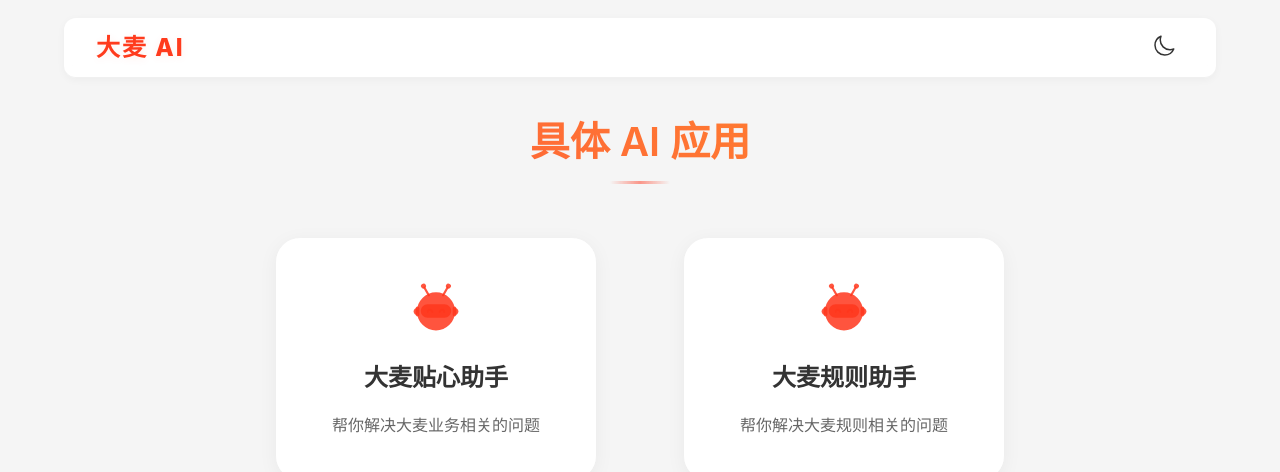
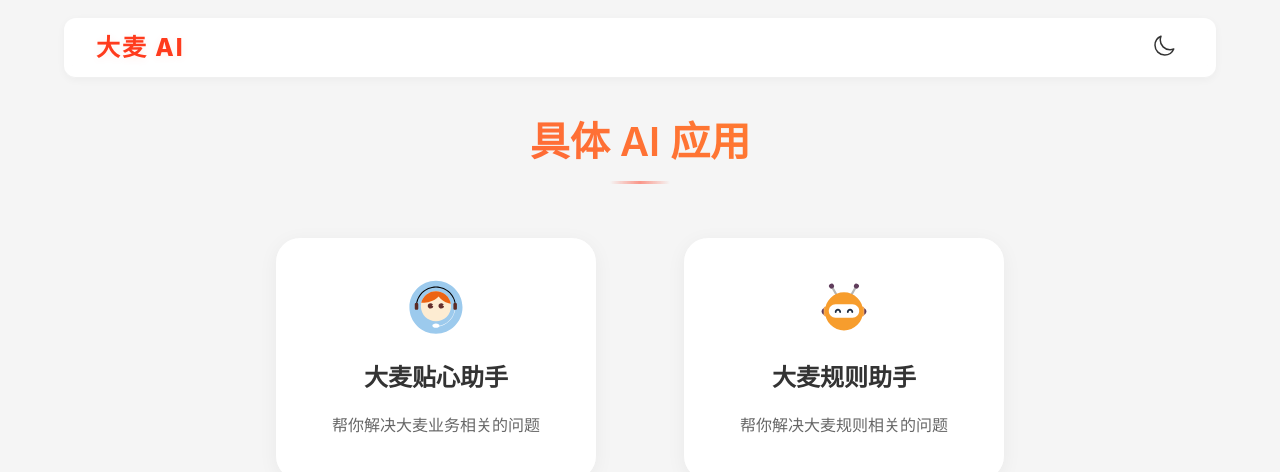
Before and after one commit to 11shcy/springai, a Vue app in the folder vue/: page / in a window 1280 px wide. Shown: the top 472 px of the page. Built offline with nearby package versions, Linux system fonts and the light colour scheme.

Commit message:
调整样式

```diff
--- a/vue/src/components/icons/DamaiAssistantIcon.vue
+++ b/vue/src/components/icons/DamaiAssistantIcon.vue
@@ -1,17 +1,17 @@
 <template>
     <svg class="icon" viewBox="0 0 1024 1024" version="1.1" xmlns="http://www.w3.org/2000/svg">
-      <path d="M390.826667 315.733333c-8.533333 5.12-20.48 1.706667-25.6-6.826666l-81.92-141.653334c-5.12-8.533333-1.706667-20.48 6.826666-25.6 8.533333-5.12 20.48-1.706667 25.6 6.826667l81.92 141.653333c5.12 10.24 3.413333 20.48-6.826666 25.6z" fill="currentColor" />
-      <path d="M243.445946 152.917333a46.08 46.08 0 1 0 79.812901-46.08 46.08 46.08 0 1 0-79.812901 46.08Z" fill="currentColor" />
-      <path d="M631.466667 315.733333c8.533333 5.12 20.48 1.706667 25.6-6.826666l81.92-141.653334c5.12-8.533333 1.706667-20.48-6.826667-25.6-8.533333-5.12-20.48-1.706667-25.6 6.826667L624.64 290.133333c-5.12 10.24-1.706667 20.48 6.826667 25.6z" fill="currentColor" />
-      <path d="M716.443722 169.996176a46.08 46.08 0 1 0 46.08-79.812901 46.08 46.08 0 1 0-46.08 79.812901Z" fill="currentColor" />
-      <path d="M858.453333 530.773333c34.133333 0 63.146667 27.306667 63.146667 63.146667 0 34.133333-27.306667 63.146667-63.146667 63.146667" fill="currentColor" />
-      <path d="M849.92 684.373333c-18.773333 0-34.133333-15.36-34.133333-34.133333v-114.346667c0-18.773333 15.36-34.133333 34.133333-34.133333s34.133333 15.36 34.133333 34.133333v114.346667c0 18.773333-15.36 34.133333-34.133333 34.133333z" fill="currentColor" />
-      <path d="M165.546667 530.773333c-34.133333 0-63.146667 27.306667-63.146667 63.146667 0 34.133333 27.306667 63.146667 63.146667 63.146667" fill="currentColor" />
-      <path d="M174.08 684.373333c18.773333 0 34.133333-15.36 34.133333-34.133333v-114.346667c0-18.773333-15.36-34.133333-34.133333-34.133333s-34.133333 15.36-34.133333 34.133333v114.346667c0 18.773333 15.36 34.133333 34.133333 34.133333z" fill="currentColor" />
-      <path d="M512 592.213333m-348.16 0a348.16 348.16 0 1 0 696.32 0 348.16 348.16 0 1 0-696.32 0Z" fill="currentColor" />
-      <path d="M667.306667 706.56H356.693333c-66.56 0-122.88-54.613333-122.88-122.88 0-66.56 54.613333-122.88 122.88-122.88h310.613334c66.56 0 122.88 54.613333 122.88 122.88 0 66.56-56.32 122.88-122.88 122.88z" fill="currentColor" />
-      <path d="M442.026667 621.226667c-10.24 0-17.066667-6.826667-17.066667-17.066667 0-13.653333-10.24-23.893333-23.893333-23.893333s-23.893333 10.24-23.893334 23.893333c0 10.24-6.826667 17.066667-17.066666 17.066667s-17.066667-6.826667-17.066667-17.066667c0-32.426667 25.6-58.026667 58.026667-58.026667s58.026667 25.6 58.026666 58.026667c0 8.533333-6.826667 17.066667-17.066666 17.066667z" fill="currentColor" />
-      <path d="M663.893333 621.226667c-10.24 0-17.066667-6.826667-17.066666-17.066667 0-13.653333-10.24-23.893333-23.893334-23.893333s-23.893333 10.24-23.893333 23.893333c0 10.24-6.826667 17.066667-17.066667 17.066667s-17.066667-6.826667-17.066666-17.066667c0-32.426667 25.6-58.026667 58.026666-58.026667s58.026667 25.6 58.026667 58.026667c0 8.533333-8.533333 17.066667-17.066667 17.066667z" fill="currentColor" />
+      <path d="M390.826667 315.733333c-8.533333 5.12-20.48 1.706667-25.6-6.826666l-81.92-141.653334c-5.12-8.533333-1.706667-20.48 6.826666-25.6 8.533333-5.12 20.48-1.706667 25.6 6.826667l81.92 141.653333c5.12 10.24 3.413333 20.48-6.826666 25.6z" fill="#B6B6B5" />
+      <path d="M243.445946 152.917333a46.08 46.08 0 1 0 79.812901-46.08 46.08 46.08 0 1 0-79.812901 46.08Z" fill="#603D5C" />
+      <path d="M631.466667 315.733333c8.533333 5.12 20.48 1.706667 25.6-6.826666l81.92-141.653334c5.12-8.533333 1.706667-20.48-6.826667-25.6-8.533333-5.12-20.48-1.706667-25.6 6.826667L624.64 290.133333c-5.12 10.24-1.706667 20.48 6.826667 25.6z" fill="#B6B6B5" />
+      <path d="M716.443722 169.996176a46.08 46.08 0 1 0 46.08-79.812901 46.08 46.08 0 1 0-46.08 79.812901Z" fill="#603D5C" />
+      <path d="M858.453333 530.773333c34.133333 0 63.146667 27.306667 63.146667 63.146667 0 34.133333-27.306667 63.146667-63.146667 63.146667" fill="#603D5C" />
+      <path d="M849.92 684.373333c-18.773333 0-34.133333-15.36-34.133333-34.133333v-114.346667c0-18.773333 15.36-34.133333 34.133333-34.133333s34.133333 15.36 34.133333 34.133333v114.346667c0 18.773333-15.36 34.133333-34.133333 34.133333z" fill="#F5A756" />
+      <path d="M165.546667 530.773333c-34.133333 0-63.146667 27.306667-63.146667 63.146667 0 34.133333 27.306667 63.146667 63.146667 63.146667" fill="#603D5C" />
+      <path d="M174.08 684.373333c18.773333 0 34.133333-15.36 34.133333-34.133333v-114.346667c0-18.773333-15.36-34.133333-34.133333-34.133333s-34.133333 15.36-34.133333 34.133333v114.346667c0 18.773333 15.36 34.133333 34.133333 34.133333z" fill="#F5A756" />
+      <path d="M512 592.213333m-348.16 0a348.16 348.16 0 1 0 696.32 0 348.16 348.16 0 1 0-696.32 0Z" fill="#F79D2D" />
+      <path d="M667.306667 706.56H356.693333c-66.56 0-122.88-54.613333-122.88-122.88 0-66.56 54.613333-122.88 122.88-122.88h310.613334c66.56 0 122.88 54.613333 122.88 122.88 0 66.56-56.32 122.88-122.88 122.88z" fill="#FFFFFF" />
+      <path d="M442.026667 621.226667c-10.24 0-17.066667-6.826667-17.066667-17.066667 0-13.653333-10.24-23.893333-23.893333-23.893333s-23.893333 10.24-23.893334 23.893333c0 10.24-6.826667 17.066667-17.066666 17.066667s-17.066667-6.826667-17.066667-17.066667c0-32.426667 25.6-58.026667 58.026667-58.026667s58.026667 25.6 58.026666 58.026667c0 8.533333-6.826667 17.066667-17.066666 17.066667z" fill="#212E42" />
+      <path d="M663.893333 621.226667c-10.24 0-17.066667-6.826667-17.066666-17.066667 0-13.653333-10.24-23.893333-23.893334-23.893333s-23.893333 10.24-23.893333 23.893333c0 10.24-6.826667 17.066667-17.066667 17.066667s-17.066667-6.826667-17.066666-17.066667c0-32.426667 25.6-58.026667 58.026666-58.026667s58.026667 25.6 58.026667 58.026667c0 8.533333-8.533333 17.066667-17.066667 17.066667z" fill="#212E42" />
     </svg>
   </template>
 
--- /dev/null
+++ b/vue/src/components/icons/DamaiAssistantRobotIcon.vue
@@ -0,0 +1,26 @@
+<template>
+    <svg class="icon" viewBox="0 0 1024 1024" version="1.1" xmlns="http://www.w3.org/2000/svg">
+      <path d="M511.196592 33.27891840000001c268.09305386666665 0 485.42693439999994 216.96936106666666 485.42693439999994 484.616976 0 267.64838613333336-217.33388053333334 484.6208287999999-485.42693439999994 484.6208287999999-268.0961365333333 0-485.4323285333333-216.97244373333334-485.4323285333333-484.6208287999999 0-267.64761493333333 217.33619199999998-484.616976 485.4323285333333-484.616976z" fill="#9CCAED" />
+      <path d="M511.18965653333333 224.82977386666676c152.53337813333334 0 276.1949472 123.06277013333334 276.1949472 274.8678794666667 0 151.8027968-123.66156906666667 274.87096213333336-276.1949472 274.87096213333336-152.53260693333334 0-276.1864693333334-123.06816533333333-276.1864693333334-274.87096213333336 0-151.80510933333335 123.65386240000001-274.8678794666667 276.1864693333334-274.8678794666667z" fill="#FDECD2" />
+      <path d="M511.196592 812.4501482666667c36.303232 0 65.7283712 18.09112 65.7283712 40.41544533333333 0 22.3189312-29.4251392 40.4100512-65.7283712 40.4100512-36.30014933333334 0-65.72991253333333-18.09112-65.72991146666666-40.4100512 0-22.3243264 29.429762133333334-40.41544533333333 65.72991146666666-40.41544533333333z" fill="#FFFFFF" />
+      <path d="M432.58826880000004 482.17604800000004l23.824791466666667-13.2074816c-8.648286933333333-14.847433599999999-25.2959712-24.902936533333328-44.4213088-24.902936533333328-28.022547199999998 0-50.737594666666666 21.580644266666663-50.737595733333336 48.207536 0 26.623809066666666 22.715048533333334 48.204453333333326 50.737595733333336 48.204453333333326 25.750657066666665 0 47.00608533333333-18.225984 50.2875328-41.838074666666664l-29.691015466666666-16.463496533333334zM628.8146869333334 482.17604800000004l23.824020266666665-13.2074816c-8.648286933333333-14.847433599999999-25.29442986666667-24.902936533333328-44.415914666666666-24.902936533333328-28.025629866666666 0-50.7445312 21.580644266666663-50.744530133333335 48.207536 0 26.623809066666666 22.718130133333332 48.204453333333326 50.744530133333335 48.204453333333326 25.744491733333334 0 47.000690133333336-18.225984 50.28213866666667-41.838074666666664l-29.690244266666664-16.463496533333334z" fill="#642F2D" />
+      <path d="M163.9411146666667 502.8303648v-0.006165333333333333c0-192.00939519999997 155.6568416-347.6654656 347.6677781333333-347.6654656 192.01324906666665 0 347.66931946666665 155.6560704 347.66931946666665 347.6654656v0.006165333333333333h18.560448v-0.006165333333333333c0-202.2575616-163.96449919999998-366.22051946666664-366.2297674666667-366.22051946666664-202.26295679999998 0-366.22822613333324 163.96295786666667-366.22822613333324 366.22051946666664v0.006165333333333333h18.560448z" fill="#040000" />
+      <path d="M146.5589973333333 437.71851733333335h18.3986112c12.644902400000001 0 22.90385813333333 10.251249066666666 22.90385813333333 22.90540053333333v78.14901226666666c0 12.6587744-10.258955733333332 22.907712-22.90385813333333 22.907712h-18.3986112c-12.653380266666666 0-22.907712-10.2489376-22.907712-22.907712V460.62391786666666c0-12.654150399999999 10.254331733333334-22.905399466666665 22.907712-22.90540053333333z" fill="#5C2B24" />
+      <path d="M859.5772256 500.527648c0.04238613333333333 2.2025312 0.17339733333333335 4.383483733333334 0.17339733333333335 6.597575466666667 0 192.93418133333336-152.8616768 350.0768448-344.06342506666664 357.15299626666666l0.5009248 7.608674133333334c195.17755733333334-7.3350912 351.1788810666667-167.78309333333334 351.1788810666667-364.7608992 0-2.827531733333333-0.15027733333333335-5.614219733333333-0.2165536-8.419403733333333l-7.573224533333333 1.8210570666666666z" fill="#FFFFFF" />
+      <path d="M853.0744416 437.71851733333335h18.395528533333334c12.651838933333332 0 22.913106133333333 10.251249066666666 22.913106133333333 22.90540053333333v78.14901226666666c0 12.6587744-10.261267199999999 22.907712-22.913106133333333 22.907712h-18.395528533333334c-12.648756266666666 0-22.90385813333333-10.2489376-22.90385813333333-22.907712V460.62391786666666c0.0007701333333333333-12.654150399999999 10.255102933333333-22.905399466666665 22.90385813333333-22.90540053333333z" fill="#5C2B24" />
+      <path d="M782.8716490666667 450.4173664C759.5238933333333 322.14111679999996 646.8063925333333 224.82977386666676 511.18965653333333 224.82977386666676c-130.20365759999999 0-239.29214506666668 89.6934208-268.4645088 210.36947306666667 65.19122453333334 3.344641066666666 215.70702826666664-2.5408490666666665 317.78024639999995-112.94021973333334 80.55037333333333 103.13363946666666 186.41829546666668 128.33790186666667 220.93900266666665 128.33790186666667a6.2777536 6.2777536 0 0 0 1.4272522666666667-0.17956266666666665z" fill="#EC6414" />
+    </svg>
+  </template>
+
+  <script setup>
+  defineOptions({
+    name: 'DamaiAssistantRobotIcon'
+  })
+  </script>
+
+  <style scoped>
+  .icon {
+    width: 100%;
+    height: 100%;
+  }
+  </style>
--- a/vue/src/views/Home.vue
+++ b/vue/src/views/Home.vue
@@ -30,6 +30,7 @@
   DocumentTextIcon
 } from '@heroicons/vue/24/outline'
 import DamaiAssistantIcon from '../components/icons/DamaiAssistantIcon.vue'
+import DamaiAssistantRobotIcon from '../components/icons/DamaiAssistantRobotIcon.vue'
 
 const isDark = useDark()
 
@@ -39,7 +40,7 @@
     title: '大麦贴心助手',
     description: '帮你解决大麦业务相关的问题',
     route: '/damai-ai',
-    icon: DamaiAssistantIcon
+    icon: DamaiAssistantRobotIcon
   },
   {
     id: 2,
@@ -147,7 +148,6 @@
 
       .icon {
         transform: scale(1.15) translateZ(20px) rotate(5deg);
-        color: rgba(255, 55, 29, 1);
       }
 
       h2 {
@@ -179,12 +179,10 @@
       width: 56px;
       height: 56px;
       margin-bottom: 1.5rem;
-      color: rgba(255, 55, 29, 0.85);
       transition: all 0.4s cubic-bezier(0.4, 0, 0.2, 1);
       transform-style: preserve-3d;
 
       &.heart-icon {
-        color: rgba(255, 55, 29, 0.85);
         animation: pulse 2s ease-in-out infinite;
       }
     }
```
Also changed, not shown: 1 other file (tests, documents, lock files or other folders).
